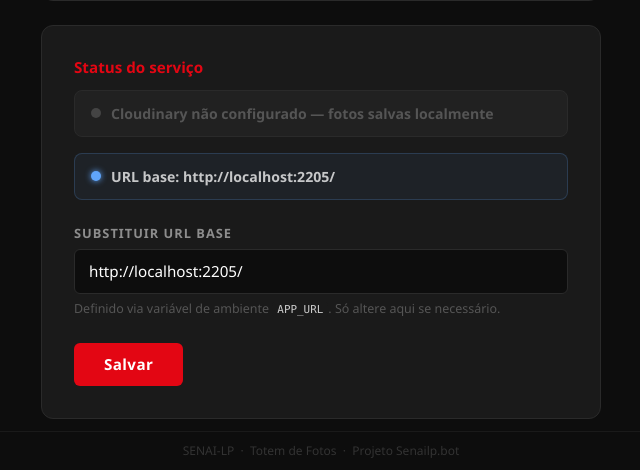
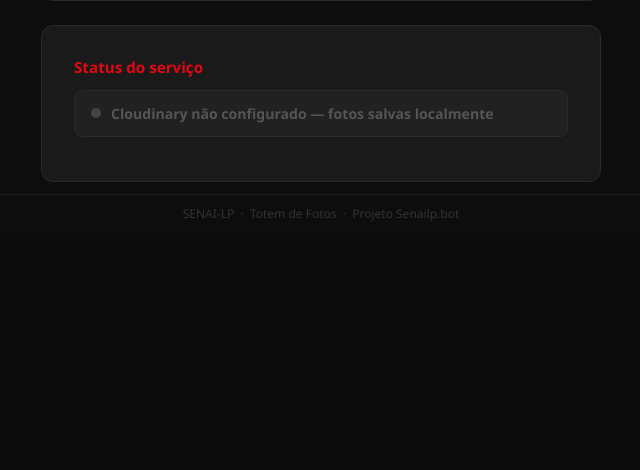
Before and after one commit to dorfusouza/cabine-fotos-senai, a Flask app: page /configuracao in a window 1280 px wide. Shown: the part 706-1176 px from the top of the page, without its empty margins (319-959 px from the left). After the commit the page ends 927 px from the top, so only its background shows below. Run offline with Flask 3, Linux system fonts and the light colour scheme.

Commit message:
Remove APP_URL field from configuracao page
Field is unused when Cloudinary is active — QR codes point directly to Cloudinary URLs.

Co-Authored-By: Claude Sonnet 4.6 <noreply@anthropic.com>

```diff
--- a/templates/configuracao.html
+++ b/templates/configuracao.html
@@ -58,21 +58,6 @@
       {% endif %}
     </div>
 
-    <div class="status-bar status-bar--neutral mt-3">
-      <span class="status-dot" style="background:#60a5fa; box-shadow:0 0 6px #60a5fa;"></span>
-      <span>URL base: <strong>{{ app_url }}</strong></span>
-    </div>
-
-    <form method="post" class="mt-4">
-      <div class="mb-4">
-        <label for="site_url">Substituir URL base</label>
-        <input type="text" id="site_url" name="site_url"
-               value="{{ app_url }}"
-               placeholder="https://cabine-fotos-senai.onrender.com/">
-        <small>Definido via variável de ambiente <code>APP_URL</code>. Só altere aqui se necessário.</small>
-      </div>
-      <button type="submit" class="btn-senai">Salvar</button>
-    </form>
   </div>
 
 </div>
```
